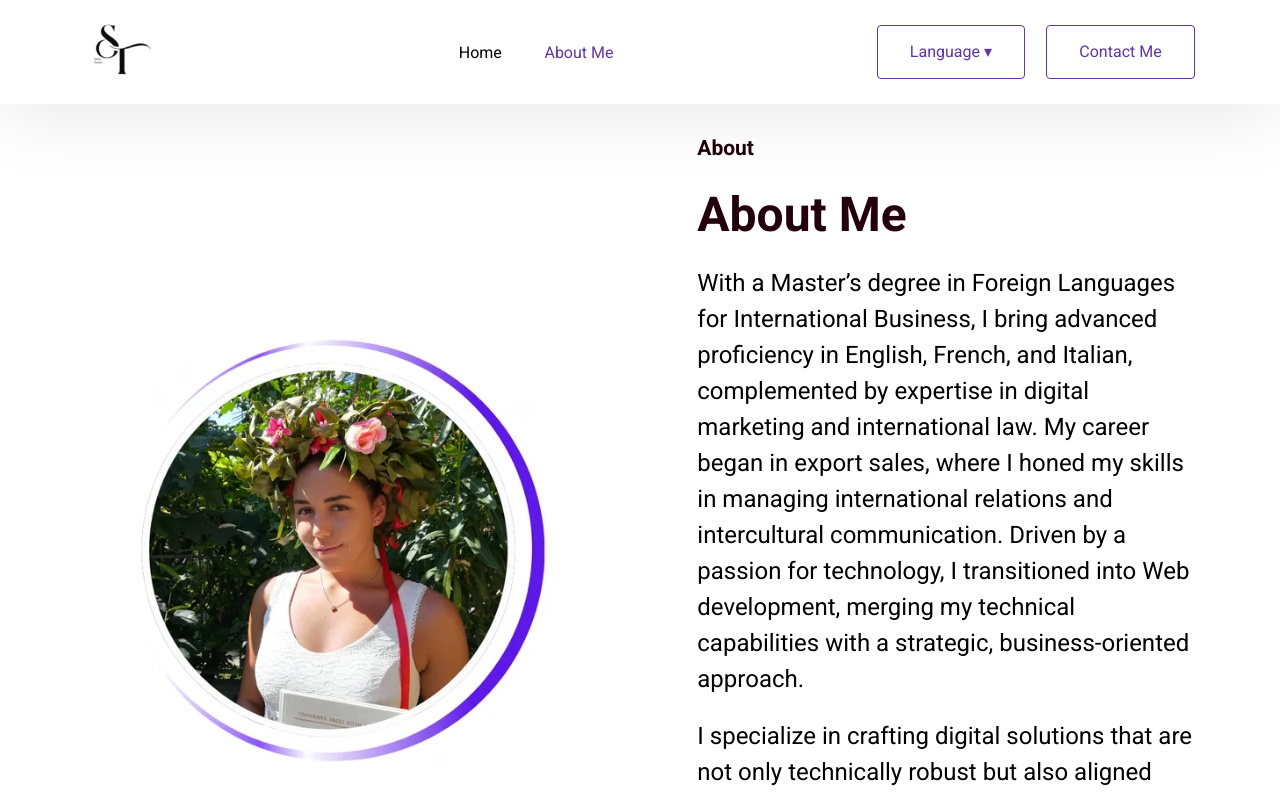
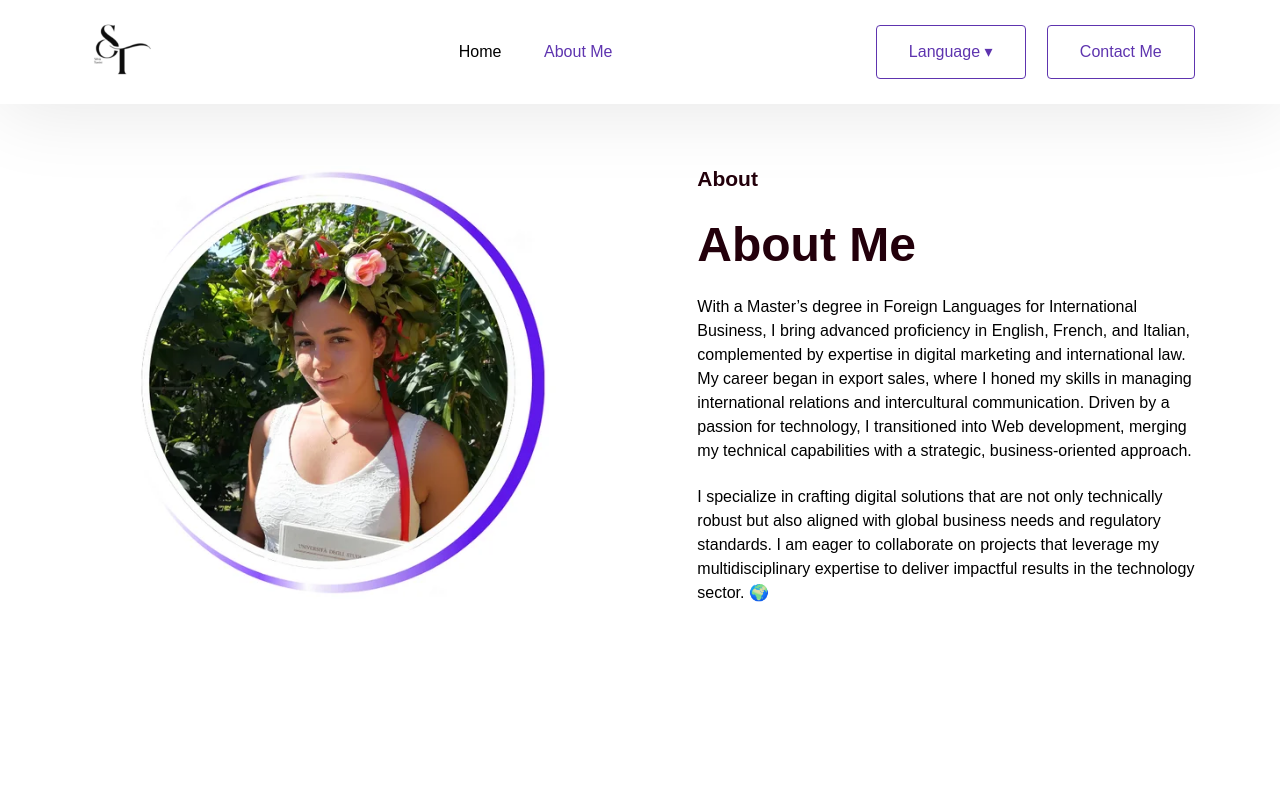
Before and after one commit to SilviaTGit/portfolio, a React (Vite) app: page /portfolio/about in a window 1280 px wide. Shown: the top 796 px of the page. Built offline with nearby package versions, Linux system fonts and the light colour scheme.

Commit message:
Improved version ready to deploy

```diff
--- a/index.html
+++ b/index.html
@@ -1,12 +1,6 @@
 <!doctype html>
 <html lang="en">
   <head>
-    <!-- Font Family Link-->
-    <link rel="preconnect" href="https://fonts.googleapis.com">
-    <link rel="preconnect" href="https://fonts.gstatic.com" crossorigin>
-    <link href="https://fonts.googleapis.com/css2?family=Roboto:wght@400;700&display=swap" rel="stylesheet">
-    <!-- Font Family Link End -->
-    <link rel="preload" href="/src/assets/images/hero-images/hero-img1.webp" as="image" type="image/webp" fetchpriority="high" />
     <meta charset="UTF-8" />
     <link rel="icon" href="/ST-logo.webp" alt="logo" />
     <meta name="viewport" content="width=device-width, initial-scale=1.0" />
--- a/src/assets/styles/App.css
+++ b/src/assets/styles/App.css
@@ -5,7 +5,7 @@ html {
 body {
   color: var(--black);
   margin: 0;
-  font-family: "Roboto", sans-serif;
+  font-family: "Arial", sans-serif;
     -webkit-font-smoothing: antialiased;
     -moz-osx-font-smoothing: grayscale;
   font-style: normal;
@@ -43,7 +43,7 @@ p {
 }
 
 .btn {
-  font-family: "Roboto";
+  font-family: "Arial";
   display: inline-block;
   padding: 14px 32px;
   font-size: 1rem;
@@ -263,10 +263,10 @@ h1, h2, h3 {
 }
 .hero--section--img {
   display: flex;
+  justify-content: center;
 }
 .hero--section--img > img {
-  width: 100%;
-  height: 100%;
+  width: 800px;
 }
 /* Hero Section Style Ends */
 
@@ -342,6 +342,10 @@ h1, h2, h3 {
 .about--section--img > img {
   width: 100%;
   height: 100%;
+}
+.about--section-description {
+  font-size: var(--font-size-body-md);
+  line-height: 1.5;
 }
 /* About Us Ends */
 
@@ -513,6 +517,9 @@ h1, h2, h3 {
 }
 
 @media only screen and (max-width: 1600px) {
+  .hero--section--img > img {
+    width: 700px;
+  }
   .skills--section--heading {
     font-size: 3.375rem; /* 54px */
     line-height: 4.375rem; /* 70px */
@@ -549,6 +556,7 @@ h1, h2, h3 {
   }
   .hero--section--title,
   .hero--section-description,
+  .about--section-description,
   .footer--content {
     text-align: center;
   }
@@ -601,6 +609,9 @@ h1, h2, h3 {
   .hero--section--content--box {
     gap: 10px;
   }
+  .hero--section--img > img {
+    width: 600px;
+  }
   .container {
     display: flex;
     flex-direction: column;
@@ -632,6 +643,9 @@ h1, h2, h3 {
   }
   .hero--section {
     padding: 133.333px 30px;
+  }
+  .hero--section--img > img {
+    width: 100%;
   }
   .navbar {
     padding: 5px 70px 5px 15.333px;
--- a/src/pages/AboutMe.jsx
+++ b/src/pages/AboutMe.jsx
@@ -22,14 +22,14 @@ export default function AboutMe() {
           alt="About Me photo"
         />
       </div>
-      <div className="hero--section--content--box about--section--box">
+      <div className="about--section--box">
         <div className="hero--section--content">
           <p className="section--title">{t("aboutMeSection.title")}</p>
-          <h2 className="skills-section--heading">{t("aboutMeSection.heading")}</h2>
-          <p className="hero--section-description">
+          <h2 className="about--section--heading">{t("aboutMeSection.heading")}</h2>
+          <p className="about--section-description">
           {t("aboutMeSection.description1")}
           </p>
-          <p className="hero--section-description">
+          <p className="about--section-description">
           {t("aboutMeSection.description2")}
           </p>
         </div>
```
